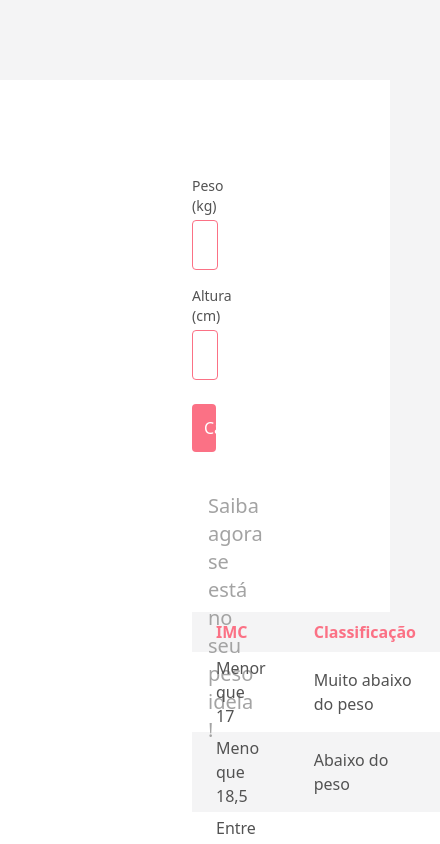
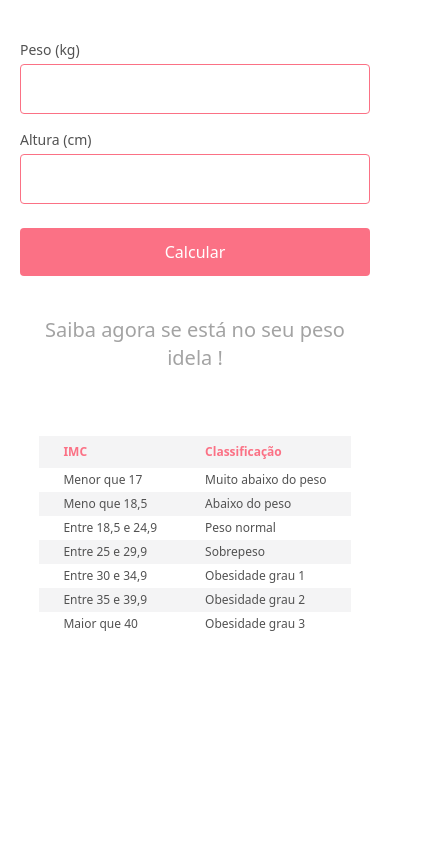
Before and after one commit to rjunio98/calculadora-imc, a React (Vite) app: page / in a window 390 px wide. Shown: the top 844 px of the page, 440 px wide, since content can reach past the window. Built offline with nearby package versions, Linux system fonts and the light colour scheme.

Commit message:
feat: responsividade

```diff
--- a/index.html
+++ b/index.html
@@ -13,7 +13,7 @@
     />
     <title>Calculadora IMC</title>
   </head>
-  <body class="bg-zinc-100 min-h-screen py-20">
+  <body class="md:bg-zinc-100 min-h-screen md:py-20">
     <div id="root"></div>
     <script
       type="module"
--- a/src/App.tsx
+++ b/src/App.tsx
@@ -64,7 +64,7 @@ function App() {
   }
 
   return (
-    <main className="bg-white max-w-4xl mx-auto py-24 px-48">
+    <main className="bg-white max-w-4xl mx-auto md:py-24 md:px-48 px-5 py-10">
       <section id="form">
         <form onSubmit={handleSubmit}>
           <div>
--- a/src/components/ReferenceTable.tsx
+++ b/src/components/ReferenceTable.tsx
@@ -1,6 +1,6 @@
 function ReferenceTable() {
   return (
-    <table className="mx-auto text-neutral-600 text-left">
+    <table className="mx-auto text-neutral-600 text-left md:text-base text-xs">
       <thead className="bg-zinc-100 text-rose-400 ">
         <tr>
           <th className="px-6 py-2">IMC</th>
```
